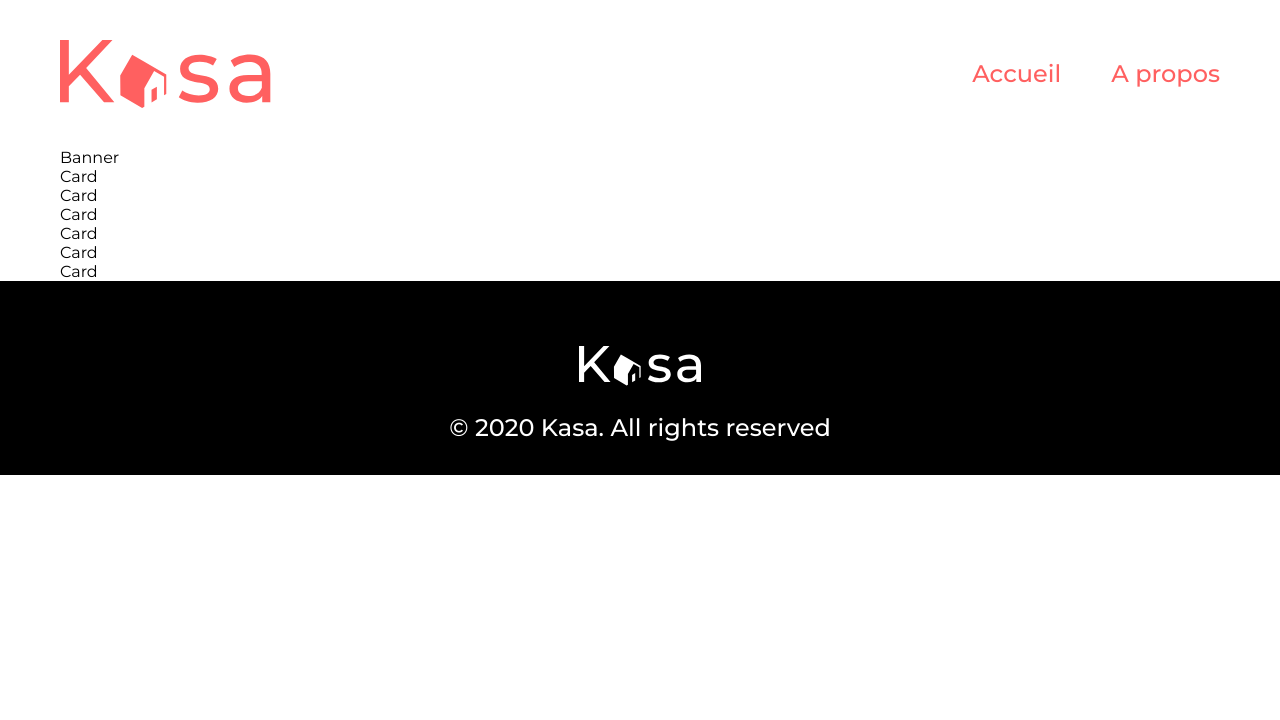
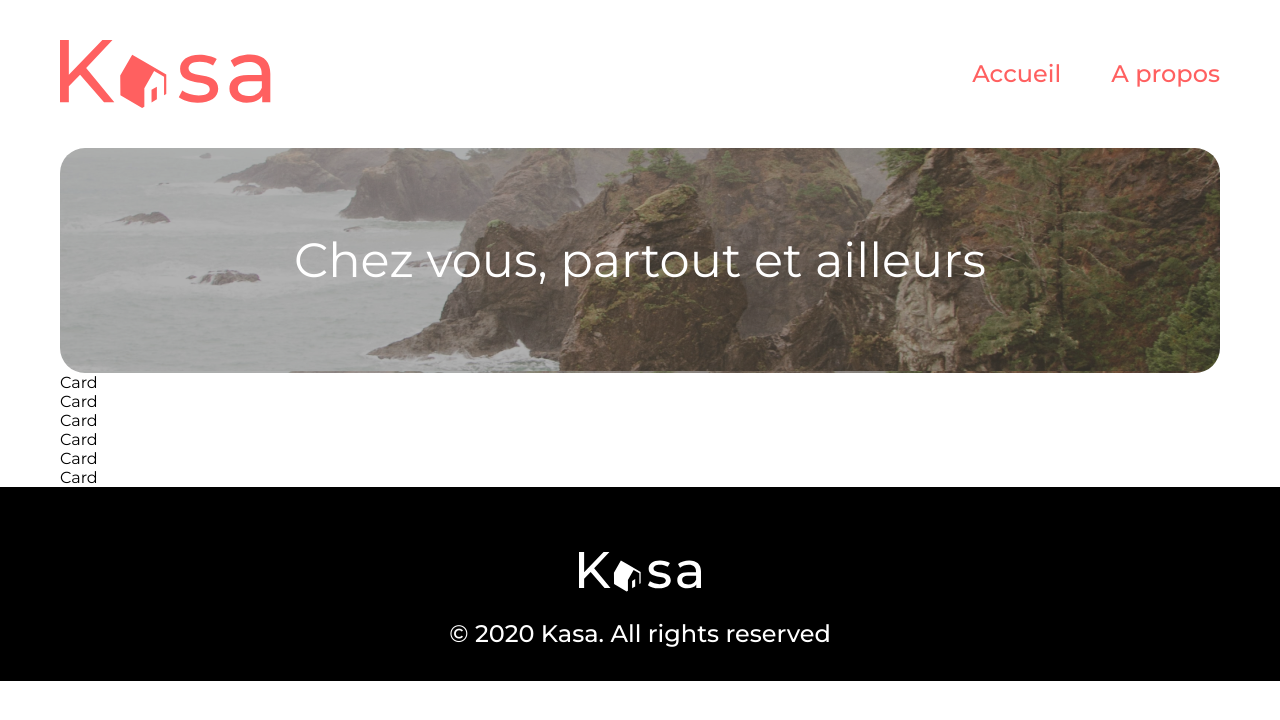
Before and after one commit to vjeanty02/OPC_Project_7, a React (Vite) app in the folder kasa/: page / in a window 1280 px wide. Shown: the top 720 px of the page. Built offline with nearby package versions, Linux system fonts and the light colour scheme.

Commit message:
Add CSS code for the Banner component

```diff
--- a/kasa/src/Components/Banner/Banner.css
+++ b/kasa/src/Components/Banner/Banner.css
@@ -0,0 +1,22 @@
+.banner{
+    position: relative; /* nécessaire pour utiliser z-index */
+    min-height: 225px;
+    display: flex;
+    align-items: center;
+    justify-content: center;
+}
+
+.banner::before {
+    content: "";
+    position: absolute;
+    top: 0; left: 0; right: 0; bottom: 0;
+    background-image: url("./../../../public/home_banner_img.png");
+    filter: brightness(70%);
+    z-index: -1;
+    border-radius: 25px;
+}
+.banner__txt{
+    font-size: 48px;
+    line-height: 142.6%;
+    color: white;
+}
--- a/kasa/src/Components/Banner/Banner.jsx
+++ b/kasa/src/Components/Banner/Banner.jsx
@@ -1,8 +1,12 @@
 import React from "react";
 import "./Banner.css"
 
-function Banner() {
-    return <div>Banner</div>
+function Banner({txt}) {
+    return(
+        <div className="banner">
+            <p className="banner__txt">{txt}</p>
+        </div>
+    );
 }
 
 export default Banner;
--- a/kasa/src/Pages/Home/Home.jsx
+++ b/kasa/src/Pages/Home/Home.jsx
@@ -1,13 +1,12 @@
 // Home.jsx
 import React from "react";
-import { Link } from "react-router-dom";
 import Banner from "./../../Components/Banner/Banner";
 import Card from "./../../Components/Card/Card";
 
 function Home() {
   return (
     <main className="Home">
-      <Banner/>
+      <Banner txt="Chez vous, partout et ailleurs"/>
       <div className="Container">
         <Card/>
         <Card/>
```
Also changed, not shown: kasa/public/home_banner_img.png (added).
